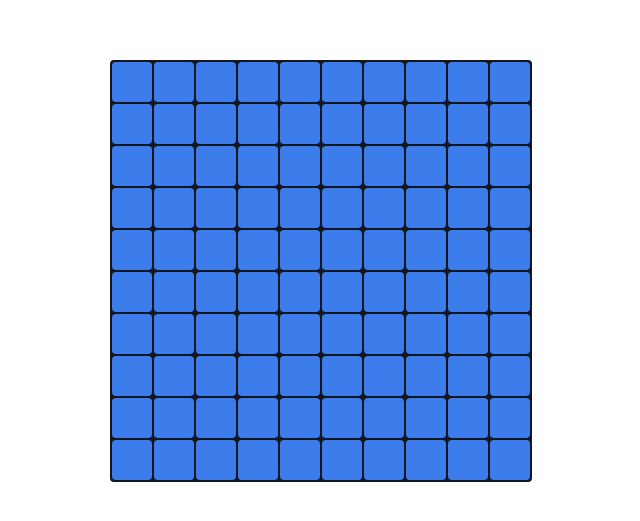
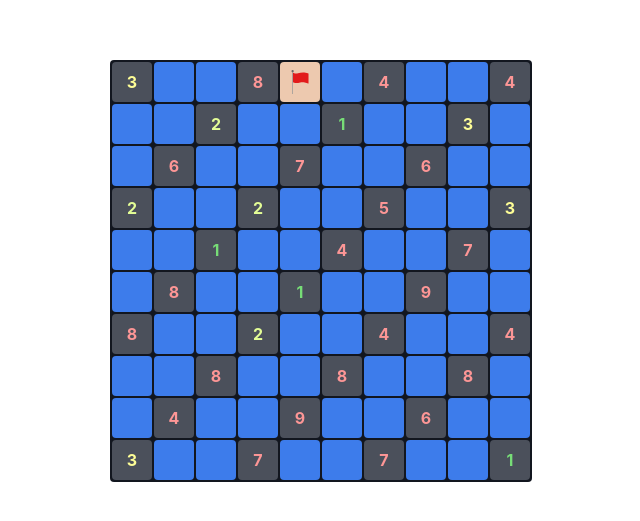
Before and after one commit to SuhairZain/minesweeper, a React (Create React App) app: page / in a window 1280 px wide. Shown: the part 129-650 px from the top of the page, without its empty margins (319-959 px from the left). Built offline with nearby package versions, Linux system fonts and the light colour scheme.

Commit message:
Add unveiled and flagged styles to Tile

```diff
--- a/package.json
+++ b/package.json
@@ -3,6 +3,8 @@
   "version": "0.1.0",
   "private": true,
   "dependencies": {
+    "@emotion/css": "^11.1.3",
+    "@emotion/react": "^11.1.5",
     "@testing-library/jest-dom": "^5.11.4",
     "@testing-library/react": "^11.1.0",
     "@testing-library/user-event": "^12.1.10",
--- a/src/App.tsx
+++ b/src/App.tsx
@@ -1,6 +1,23 @@
 import "./App.css";
 import { Board } from "./components/Board";
+import { IBoardState, ITileState } from "./interfaces/IBoardState";
 
+const boardSize = 10;
+
+const tiles: ITileState[] = [];
+const boardState: IBoardState = { tiles, gameOver: false };
+for (let i = 0; i < boardSize * boardSize; ++i) {
+  tiles.push({
+    visibility: i % 3 === 0 ? "unveiled" : "obscure",
+    isMine: false,
+  });
+}
+
+tiles[3].isMine = true;
+tiles[4].visibility = "flagged";
+
+// TODO: Add modal for attribution for the flag icon and the several other resources I'm going to need
+// <div>Icons made by <a href="https://www.flaticon.com/authors/alfredo-hernandez" title="Alfredo Hernandez">Alfredo Hernandez</a> from <a href="https://www.flaticon.com/" title="Flaticon">www.flaticon.com</a></div>
 function App() {
   return (
     <div className="App">
@@ -11,7 +28,7 @@ function App() {
           flex: 1,
         }}
       >
-        <Board size={10} state={{}} />
+        <Board size={boardSize} state={boardState} />
       </div>
     </div>
   );
--- a/src/components/Board.tsx
+++ b/src/components/Board.tsx
@@ -1,15 +1,15 @@
 import { IBoardState } from "../interfaces/IBoardState";
 import { Tile } from "./Tile";
-import { getStyles } from "../interfaces/Styles";
+import { styled } from "../interfaces/Styles";
 
-const createStyles = getStyles(() => ({
+const styles = styled({
   root: {
     flexDirection: "column",
     backgroundColor: "#12161F",
     borderRadius: 4,
     padding: 1,
   },
-}));
+});
 
 export interface IBoardProps {
   size: number;
@@ -19,13 +19,21 @@ export interface IBoardProps {
 export const Board = ({ size, state }: IBoardProps) => {
   const rows = [];
 
-  const styles = createStyles();
-
   for (let i = 0; i < size; ++i) {
     const tiles = [];
 
     for (let j = 0; j < size; ++j) {
-      tiles.push(<Tile />);
+      const { isMine, visibility } = state.tiles[i * size + j];
+
+      tiles.push(
+        <Tile
+          isMine={isMine}
+          visibility={visibility}
+          nearbyMines={
+            visibility === "unveiled" ? 1 + Math.floor(Math.random() * 9) : 0
+          }
+        />
+      );
     }
 
     rows.push(<div>{tiles}</div>);
--- a/src/components/Tile.tsx
+++ b/src/components/Tile.tsx
@@ -1,17 +1,78 @@
-import { getStyles } from "../interfaces/Styles";
+import { IMineVisibilityState } from "../interfaces/IBoardState";
+import { styled } from "../interfaces/Styles";
+import { css } from "@emotion/css";
+import redFlag from "./red-flag.svg";
 
-const createStyles = getStyles(() => ({
+const styles = styled({
   root: {
     height: 40,
     width: 40,
     backgroundColor: "#3D7CEB",
     borderRadius: 4,
     margin: 1,
+    alignItems: "center",
+    justifyContent: "center",
   },
-}));
+  unveiled: {
+    backgroundColor: "#4b505b",
+  },
+  flagged: {
+    backgroundColor: "#edc9af",
+  },
+  mine: {
+    backgroundColor: "#CD5F66",
+  },
+  flag: {
+    width: 24,
+    height: 24,
+  },
+  nearbyMines: {
+    fontWeight: "bolder",
+    fontSize: 16,
+  },
+});
 
-export const Tile = () => {
-  const styles = createStyles();
+const getColorForNearbyMines = (nearbyMines: number) => {
+  switch (nearbyMines) {
+    case 1:
+      return "#77dd77";
+    case 2:
+      return "#e3fd96";
+    case 3:
+      return "#fdfd96";
+    default:
+      return "#fd9696";
+  }
+};
 
-  return <div style={styles.root} />;
+export interface ITileProps {
+  isMine: boolean;
+  visibility: IMineVisibilityState;
+  nearbyMines: number;
+}
+
+export const Tile = ({ isMine, visibility, nearbyMines }: ITileProps) => {
+  const isUnveiled = visibility === "unveiled";
+  const isFlagged = visibility === "flagged";
+
+  return (
+    <div
+      className={css([
+        styles.root,
+        isUnveiled && styles.unveiled,
+        isFlagged && styles.flagged,
+      ])}
+    >
+      {isFlagged && <img src={redFlag} className={css(styles.flag)} />}
+      {nearbyMines !== 0 && (
+        <span
+          className={css([styles.nearbyMines], {
+            color: getColorForNearbyMines(nearbyMines),
+          })}
+        >
+          {nearbyMines}
+        </span>
+      )}
+    </div>
+  );
 };
--- a/src/interfaces/Styles.tsx
+++ b/src/interfaces/Styles.tsx
@@ -4,6 +4,6 @@ export type IGetStyles<T extends Record<string, React.CSSProperties>> = (
   createStyles: () => T
 ) => T;
 
-export const getStyles = <T extends () => Record<string, React.CSSProperties>>(
-  g: T
-) => g;
+export function styled<T extends Record<string, React.CSSProperties>>(g: T) {
+  return g;
+}
```
Also changed, not shown: src/interfaces/IBoardState.tsx (+11 -1 lines), src/components/red-flag.svg (added), 1 other file (tests, documents, lock files or other folders).
